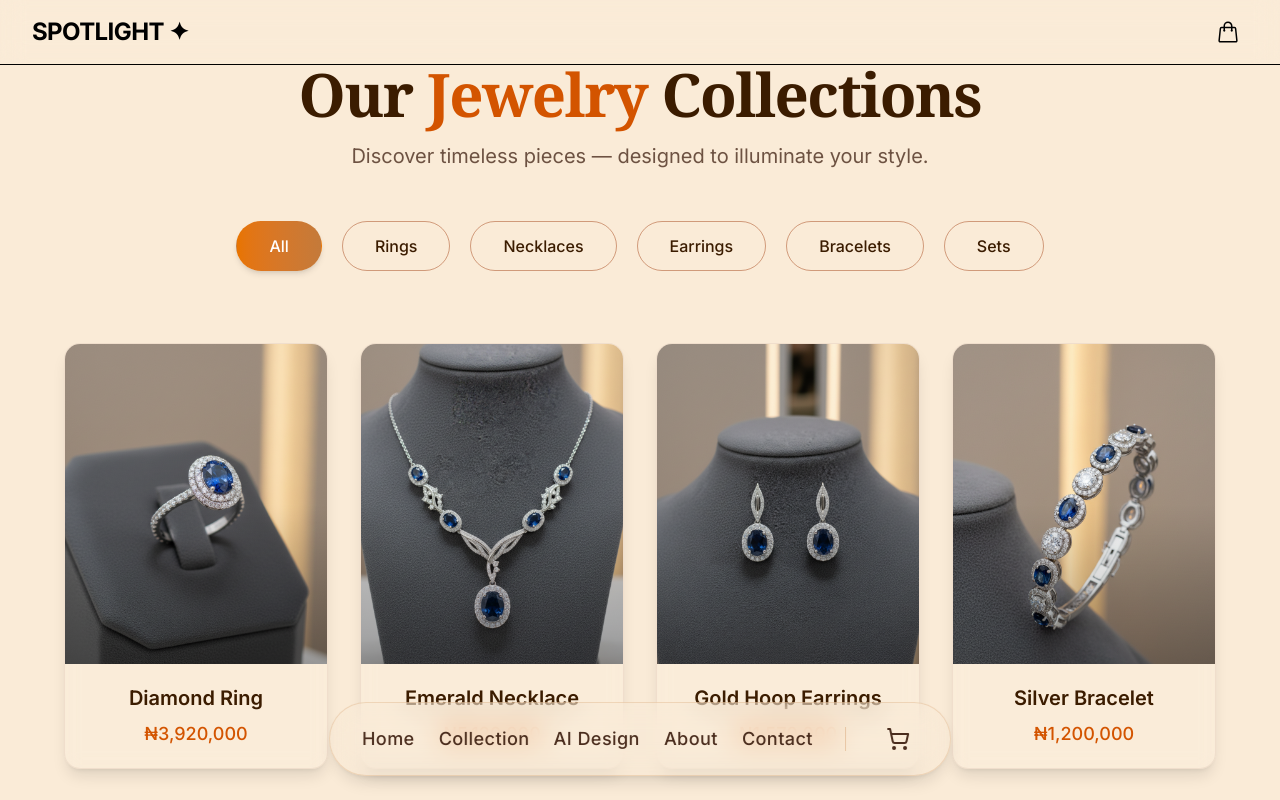
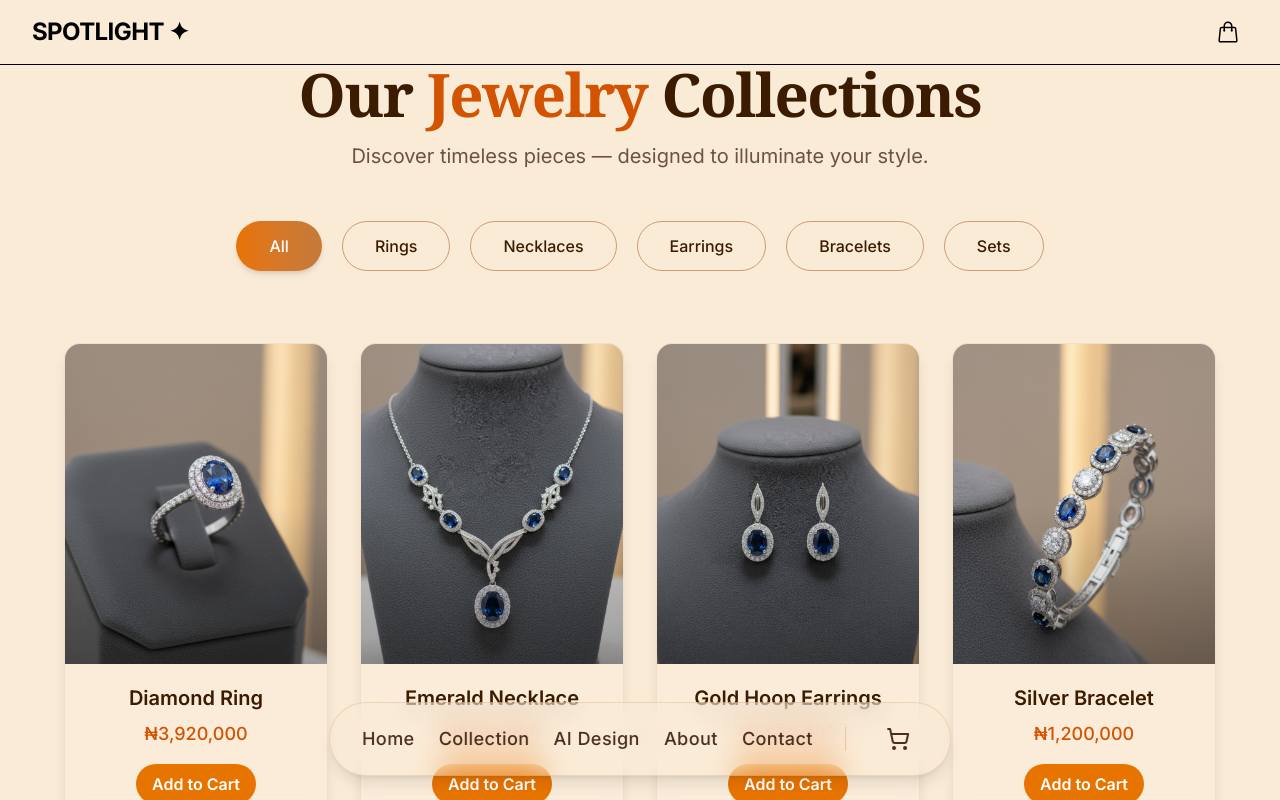
Before and after one commit to A9Pro/spotlight, a Next.js app: page /collection in a window 1280 px wide. Built offline with nearby package versions, Linux system fonts and the light colour scheme.

Commit message:
Update CollectionGrid.tsx

```diff
--- a/src/components/CollectionGrid.tsx
+++ b/src/components/CollectionGrid.tsx
@@ -11,11 +11,12 @@ interface CategoryItem {
 export default function CollectionGrid({
   items = [],
   onItemClick,
+  onAddToCart, // 🛍️ new prop
 }: {
   items?: CategoryItem[];
   onItemClick: (item: CategoryItem) => void;
+  onAddToCart?: (item: CategoryItem) => void; // optional
 }) {
-  // 🪞 Handle empty collections gracefully
   if (!items || items.length === 0) {
     return (
       <div className="text-center text-gray-500 py-10">
@@ -33,6 +34,7 @@ export default function CollectionGrid({
           image={item.image}
           price={item.price}
           onClick={() => onItemClick(item)}
+          onAddToCart={() => onAddToCart && onAddToCart(item)} // 🛍️ pass item
         />
       ))}
     </div>
@@ -44,50 +46,50 @@ function CategoryCard({
   image,
   price,
   onClick,
+  onAddToCart,
 }: {
   title: string;
   image: string;
   price: string;
   onClick: () => void;
+  onAddToCart?: () => void;
 }) {
   return (
     <motion.div
-      className="relative rounded-2xl overflow-hidden shadow-lg cursor-pointer group bg-white/5 backdrop-blur-sm border border-[#D7BFAE]/30"
+      className="relative rounded-2xl overflow-hidden shadow-lg group bg-white/5 backdrop-blur-sm border border-[#D7BFAE]/30"
       whileHover={{ scale: 1.03 }}
       transition={{ duration: 0.4, ease: 'easeOut' }}
-      onClick={onClick}
     >
       {/* Jewelry Image */}
-      <div className="relative overflow-hidden">
+      <div className="relative overflow-hidden cursor-pointer" onClick={onClick}>
         <img
           src={image}
           alt={title}
           className="object-cover w-full h-80 transition-transform duration-500 group-hover:scale-110 group-hover:brightness-90"
         />
-
-        {/* Overlay gradient */}
         <div className="absolute inset-0 bg-gradient-to-t from-black/40 via-transparent to-transparent opacity-70" />
-
-        {/* Quick View Button */}
-        <motion.div
-          initial={{ opacity: 0, y: 20 }}
-          whileHover={{ opacity: 1, y: 0 }}
-          className="absolute inset-0 flex items-center justify-center opacity-0 group-hover:opacity-100 transition"
-        >
+        <div className="absolute inset-0 flex items-center justify-center opacity-0 group-hover:opacity-100 transition">
           <button className="px-6 py-2 rounded-full bg-[#E87400] text-white font-semibold shadow-md hover:bg-[#C76300] transition">
             Quick View
           </button>
-        </motion.div>
+        </div>
       </div>
 
       {/* Details */}
       <div className="p-5 text-center">
         <h2 className="text-xl font-semibold text-[#3B1C00]">{title}</h2>
         <p className="mt-2 text-lg font-medium text-[#D35400]">{price}</p>
+
+        {/* Add to Cart Button */}
+        {onAddToCart && (
+          <button
+            onClick={onAddToCart}
+            className="mt-4 px-4 py-2 rounded-full bg-[#E87400] text-white font-semibold hover:bg-[#C76300] transition"
+          >
+            Add to Cart
+          </button>
+        )}
       </div>
-
-      {/* Flare hover effect */}
-      <div className="absolute inset-0 opacity-0 group-hover:opacity-20 transition bg-gradient-to-r from-[#FFD580] via-white to-[#FFD580] blur-2xl"></div>
     </motion.div>
   );
 }
```
